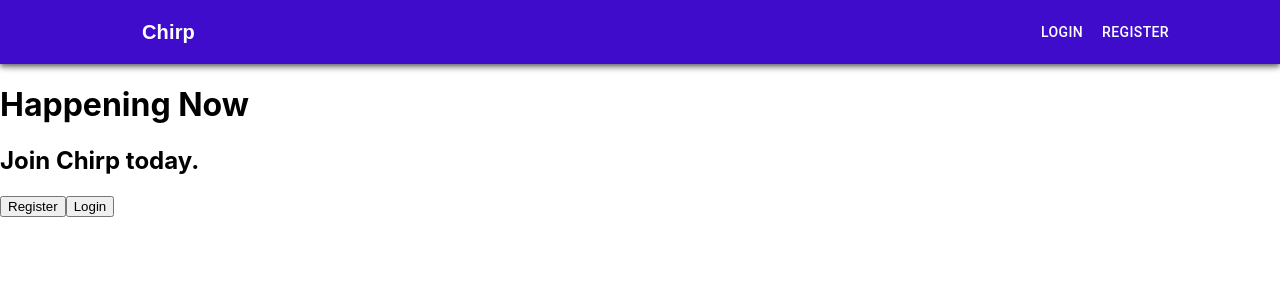
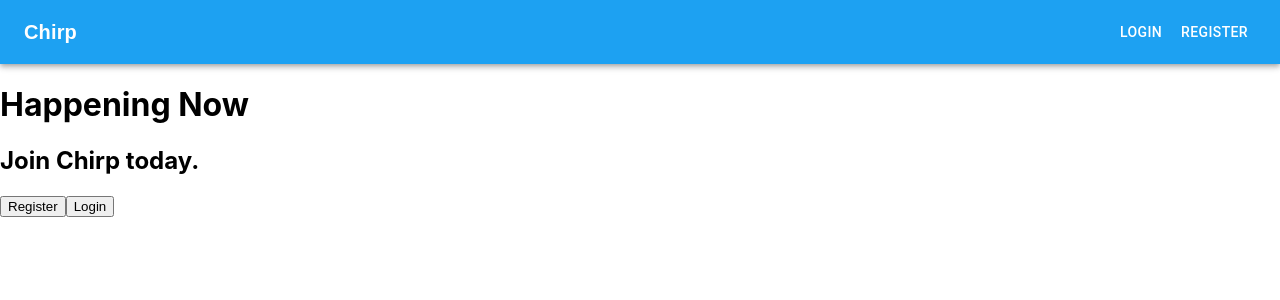
Before and after one commit to Corporate-Drone/chirp-app, a React (Create React App) app in the folder frontend/: page / in a window 1280 px wide. Shown: the top 300 px of the page. Built offline with nearby package versions, Linux system fonts and the light colour scheme.

Commit message:
added navbar styling

```diff
--- a/frontend/src/App.js
+++ b/frontend/src/App.js
@@ -9,7 +9,6 @@ import UserSetup from './user/pages/UserSetup';
 import UserFollow from './user/pages/UserFollow';
 
 import { AuthContext } from './shared/context/auth-context';
-import Navbar from './shared/components/Navigation/Navbar';
 import Header from './shared/components/Navigation/Navbar-Responsive';
 import ChirpDetail from "./chirps/pages/ChirpDetail"
 import ChirpApp from './chirps/pages/ChirpApp';
@@ -104,7 +103,6 @@ function App() {
       value={{ isLoggedIn: isLoggedIn, userId: userId, username: username, login: login, logout: logout }}
     >
       <Router>
-        <Navbar />
         <Header/>
         <main>{routes}</main>
       </Router>
--- /dev/null
+++ b/frontend/src/shared/components/Navigation/Navbar-Responsive.css
@@ -0,0 +1,10 @@
+.hamburger {
+    /* padding-left: 400px; */
+    display: flex;
+    justify-content: space-between;
+    width: 100%;
+}
+
+.hamburger-logo {
+    margin-top: 0.5em;
+}
--- a/frontend/src/shared/components/Navigation/Navbar-Responsive.js
+++ b/frontend/src/shared/components/Navigation/Navbar-Responsive.js
@@ -12,6 +12,7 @@ import {
 import MenuIcon from "@material-ui/icons/Menu";
 import React, { useState, useEffect, useContext } from "react";
 import { Link, useHistory } from "react-router-dom";
+import "./Navbar-Responsive.css";
 
 import { AuthContext } from '../../context/auth-context';
 
@@ -19,9 +20,8 @@ let headersData = [];
 
 const useStyles = makeStyles(() => ({
     header: {
-        backgroundColor: "#400CCC",
-        paddingRight: "79px",
-        paddingLeft: "118px",
+        backgroundColor: "#1DA1F2",
+        position: "static",
         "@media (max-width: 900px)": {
             paddingLeft: 0,
         },
@@ -43,7 +43,9 @@ const useStyles = makeStyles(() => ({
         justifyContent: "space-between",
     },
     drawerContainer: {
-        padding: "20px 30px",
+        display: "flex",
+        flexDirection: "column",
+        padding: "20px 50px",
     },
 }));
 
@@ -53,7 +55,7 @@ export default function Header() {
     const { header, logo, menuButton, toolbar, drawerContainer } = useStyles();
 
     const handleDrawerOpen = () =>
-    setState((prevState) => ({ ...prevState, drawerOpen: true }));
+        setState((prevState) => ({ ...prevState, drawerOpen: true }));
 
     const handleDrawerClose = () =>
         setState((prevState) => ({ ...prevState, drawerOpen: false }));
@@ -125,18 +127,6 @@ export default function Header() {
     const displayMobile = () => {
         return (
             <Toolbar>
-                <IconButton
-                    {...{
-                        edge: "start",
-                        color: "inherit",
-                        "aria-label": "menu",
-                        "aria-haspopup": "true",
-                        onClick: handleDrawerOpen,
-                    }}
-                >
-                    <MenuIcon />
-                </IconButton>
-
                 <Drawer
                     {...{
                         anchor: "left",
@@ -167,7 +157,20 @@ export default function Header() {
                         </Button>}</div>
                 </Drawer>
 
-                <div>{chirpLogo}</div>
+                <div className="hamburger">
+                    <div className="hamburger-logo">{chirpLogo}</div>
+                    <IconButton
+                        {...{
+                            color: "inherit",
+                            "aria-label": "menu",
+                            "aria-haspopup": "true",
+                            onClick: handleDrawerOpen,
+                        }}
+                    >
+                        <MenuIcon />
+                    </IconButton>
+                </div>
+
             </Toolbar>
         );
     };
--- a/frontend/src/shared/components/Navigation/Navbar.js
+++ /dev/null
@@ -1,75 +0,0 @@
-import React, { useContext } from 'react';
-import { useHistory } from 'react-router-dom';
-import { makeStyles } from '@material-ui/core/styles';
-import AppBar from '@material-ui/core/AppBar';
-import Toolbar from '@material-ui/core/Toolbar';
-import Typography from '@material-ui/core/Typography';
-import Button from '@material-ui/core/Button';
-import IconButton from '@material-ui/core/IconButton';
-import MenuIcon from '@material-ui/icons/Menu';
-import { NavLink, Link } from 'react-router-dom';
-
-import { AuthContext } from '../../context/auth-context';
-
-const useStyles = makeStyles((theme) => ({
-    root: {
-        flexGrow: 1,
-    },
-    menuButton: {
-        marginRight: theme.spacing(2),
-    },
-    title: {
-        flexGrow: 1,
-    },
-}));
-
-
-export default function ButtonAppBar() {
-    const auth = useContext(AuthContext);
-    const history = useHistory();
-    const classes = useStyles();
-
-    //logout user & redirect
-    const logout = () => {
-        auth.logout()
-        history.push('/');
-    }
-
-    const toProfile = () => {
-        history.push(`/${auth.username}`)
-    }
-
-    return (
-        <div className={classes.root}>
-            <AppBar position="static">
-                <Toolbar>
-                    {/* <IconButton edge="start" className={classes.menuButton} color="inherit" aria-label="menu">
-                        <MenuIcon />
-                    </IconButton> */}
-                    <Typography variant="h6" className={classes.title}>
-                        Chirp
-          </Typography>
-                    <Button component={Link} color="inherit" to="/chirps">
-                        Chirps
-                    </Button>
-                    {!auth.isLoggedIn &&
-                        <Button component={Link} to="/auth/login" color="inherit">
-                        Login
-                        </Button>}
-                    {!auth.isLoggedIn &&
-                        <Button component={Link} to="/auth/register" color="inherit">
-                        Register
-                        </Button>}
-                        {auth.isLoggedIn &&
-                        <Button component={Link} onClick={toProfile} color="inherit">
-                            Profile
-                        </Button>}
-                    {auth.isLoggedIn &&
-                        <Button color="inherit" onClick={logout}>
-                            Logout
-                        </Button>}
-                </Toolbar>
-            </AppBar>
-        </div>
-    );
-}
```
